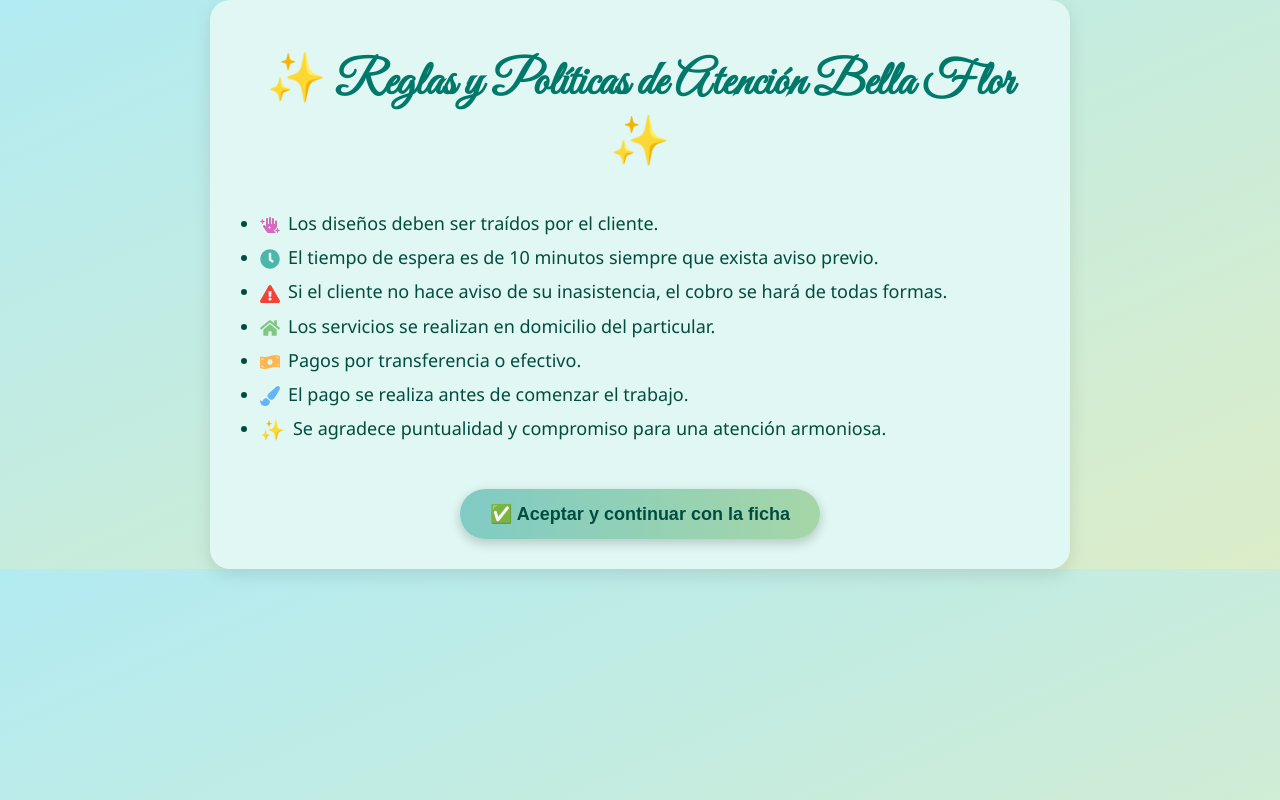
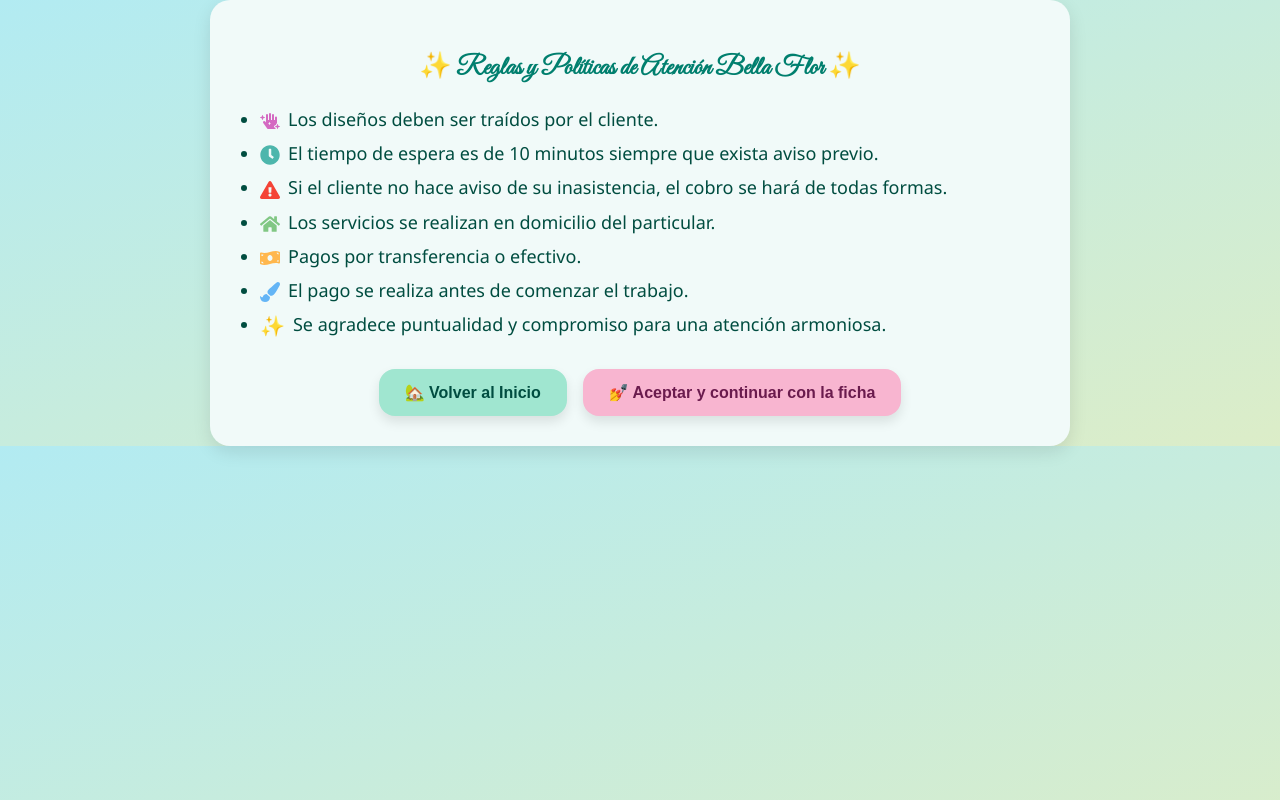
Before and after one commit to SebaSurf/bella-flor-app, a React (Create React App) app: page /politicas in a window 1280 px wide. Built offline with nearby package versions, Linux system fonts and the light colour scheme.

Commit message:
Primera versión de Bella Flor App

```diff
--- a/src/pages/Politicas.js
+++ b/src/pages/Politicas.js
@@ -29,12 +29,12 @@ export default function Politicas() {
         margin: "0 auto",
         padding: 30,
         fontFamily: "'Segoe UI', sans-serif",
-        backgroundColor: "#e0f7f3",
+        backgroundColor: "#f1faf9",
         borderRadius: "20px",
         boxShadow: "0 6px 18px rgba(0,0,0,0.1)",
       }}
     >
-      <h1 style={{ textAlign: "center", color: "#00796b", marginBottom: "30px" }}>
+      <h1 style={{ fontSize: "26px", color: "#007f6e", textAlign: "center" }}>
         ✨ Reglas y Políticas de Atención Bella Flor ✨
       </h1>
 
@@ -76,25 +76,71 @@ export default function Politicas() {
         </li>
       </ul>
 
-      <div style={{ textAlign: "center", marginTop: "40px" }}>
+      {/* 🌸 Botones estilo Bella Flor */}
+      <div
+        style={{
+          textAlign: "center",
+          marginTop: 24,
+          display: "flex",
+          justifyContent: "center",
+          gap: "16px",
+          flexWrap: "wrap",
+        }}
+      >
+        {/* 🏡 Botón: Volver al Inicio */}
         <button
+          style={{
+            backgroundColor: "#a0e6d0", // verde agua claro
+            color: "#004d40",
+            border: "none",
+            padding: "14px 26px",
+            fontSize: "16px",
+            fontWeight: "bold",
+            borderRadius: "16px",
+            cursor: "pointer",
+            display: "inline-flex",
+            alignItems: "center",
+            gap: "10px",
+            boxShadow: "0 6px 12px rgba(0, 0, 0, 0.1)",
+            transition: "all 0.3s ease-in-out",
+          }}
+          onMouseEnter={(e) =>
+            (e.currentTarget.style.backgroundColor = "#8edec4")
+          }
+          onMouseLeave={(e) =>
+            (e.currentTarget.style.backgroundColor = "#a0e6d0")
+          }
+          onClick={() => navigate("/")}
+        >
+          🏡 Volver al Inicio
+        </button>
+
+        {/* 💅 Botón: Aceptar y continuar */}
+        <button
+          style={{
+            backgroundColor: "#f8b5d0", // rosa pastel
+            color: "#6a1b4d",
+            border: "none",
+            padding: "14px 26px",
+            fontSize: "16px",
+            fontWeight: "bold",
+            borderRadius: "16px",
+            cursor: "pointer",
+            display: "inline-flex",
+            alignItems: "center",
+            gap: "10px",
+            boxShadow: "0 6px 12px rgba(0, 0, 0, 0.1)",
+            transition: "all 0.3s ease-in-out",
+          }}
+          onMouseEnter={(e) =>
+            (e.currentTarget.style.backgroundColor = "#f29cbc")
+          }
+          onMouseLeave={(e) =>
+            (e.currentTarget.style.backgroundColor = "#f8b5d0")
+          }
           onClick={handleAceptar}
-          style={{
-            padding: "14px 30px",
-            background: "linear-gradient(to right, #80cbc4, #a5d6a7)",
-            color: "#004d40",
-            fontWeight: "bold",
-            border: "none",
-            borderRadius: "30px",
-            fontSize: "18px",
-            cursor: "pointer",
-            boxShadow: "0 4px 12px rgba(0,0,0,0.2)",
-            transition: "0.3s",
-          }}
-          onMouseEnter={(e) => (e.currentTarget.style.transform = "scale(1.05)")}
-          onMouseLeave={(e) => (e.currentTarget.style.transform = "scale(1)")}
         >
-          ✅ Aceptar y continuar con la ficha
+          💅 Aceptar y continuar con la ficha
         </button>
       </div>
     </div>
```
Also changed, not shown: src/components/BotonConIcono.jsx (added, +30 -0 lines).
